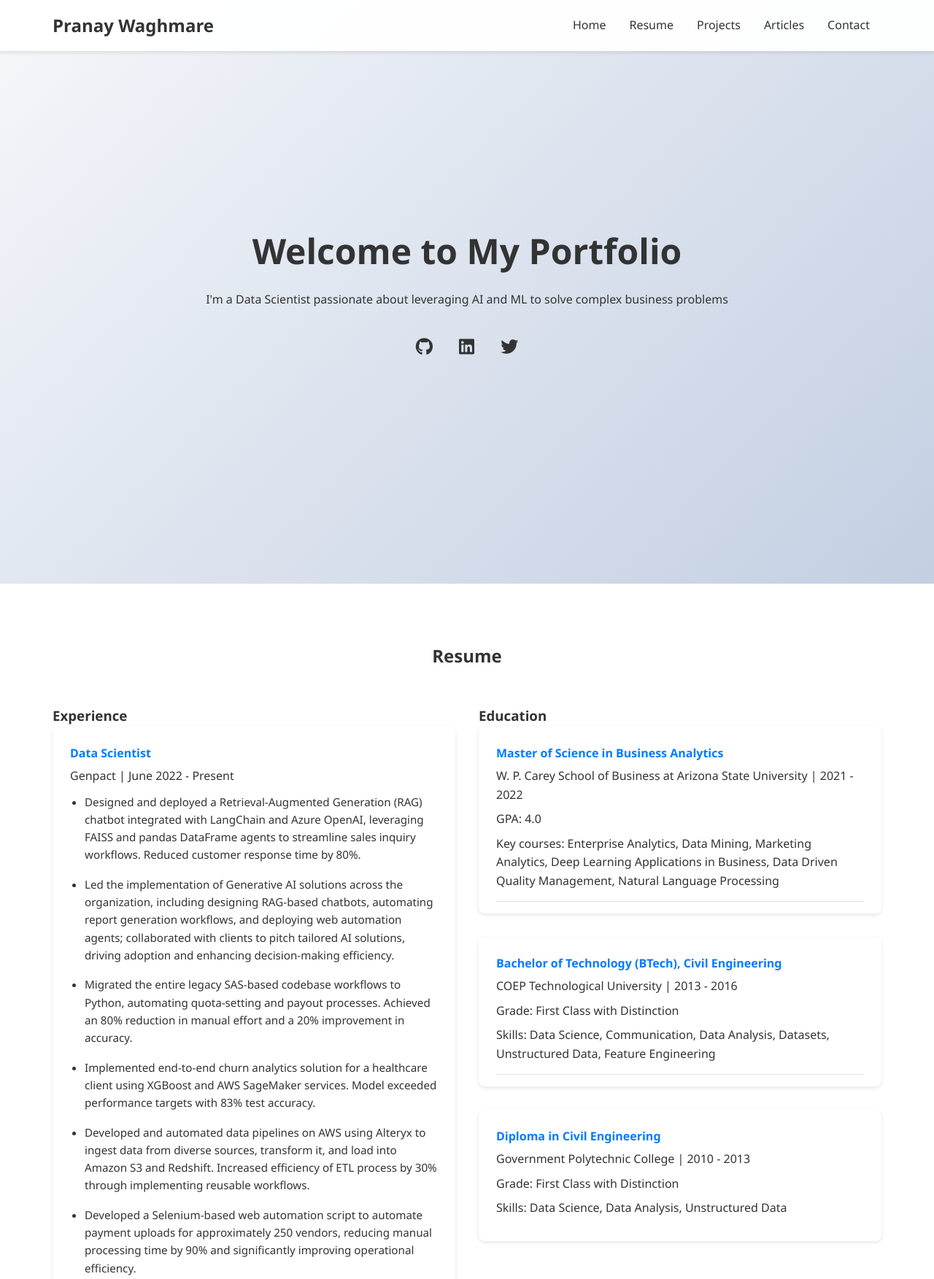
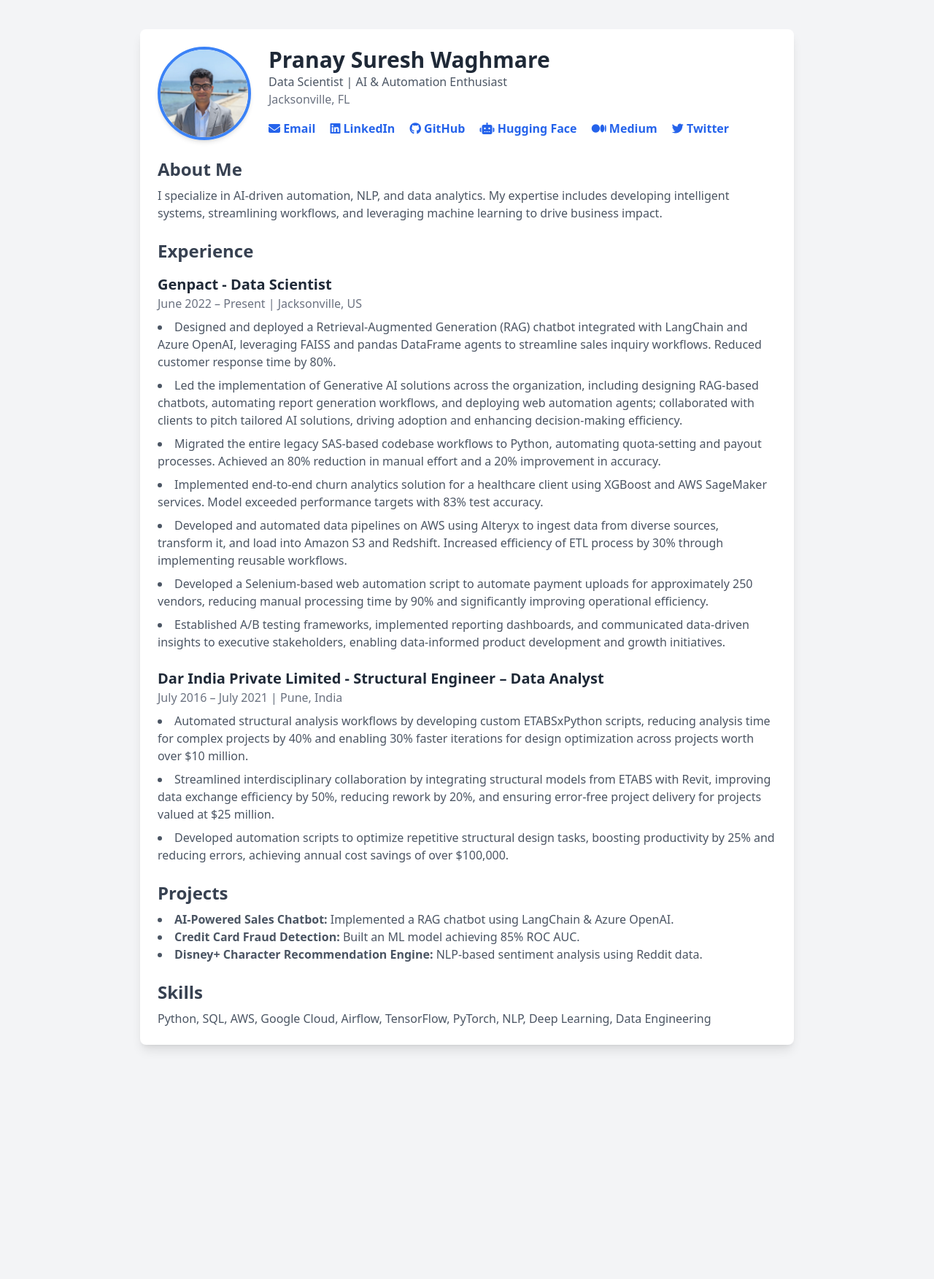
Before and after one commit to waghmareps12/waghmareps12.github.io, a plain HTML site: page index.html in a window 1280 px wide. Shown: the top 1753 px of the page at 73% size. After the commit the page ends 1472 px from the top, so only its background shows below. Drawn offline with nearby package versions, Linux system fonts and the light colour scheme.

Commit message:
updated portfolio

```diff
--- a/index.html
+++ b/index.html
@@ -3,45 +3,58 @@
 <head>
     <meta charset="UTF-8">
     <meta name="viewport" content="width=device-width, initial-scale=1.0">
-    <title>My Portfolio</title>
-    <link rel="stylesheet" href="styles.css">
+    <title>Pranay Waghmare | Data Scientist</title>
+    <script src="https://cdn.tailwindcss.com"></script>
     <link rel="stylesheet" href="https://cdnjs.cloudflare.com/ajax/libs/font-awesome/6.5.1/css/all.min.css">
 </head>
-<body>
-    <nav class="navbar">
-        <div class="nav-content">
-            <div class="logo">Pranay Waghmare</div>
-            <ul class="nav-links">
-                <li><a href="#home">Home</a></li>
-                <li><a href="#resume">Resume</a></li>
-                <li><a href="#projects">Projects</a></li>
-                <li><a href="#articles">Articles</a></li>
-                <li><a href="#contact">Contact</a></li>
-            </ul>
-        </div>
-    </nav>
-
-    <section id="home" class="hero">
-        <div class="hero-content">
-            <h1>Welcome to My Portfolio</h1>
-            <p>I'm a Data Scientist passionate about leveraging AI and ML to solve complex business problems</p>
-            <div class="social-links">
-                <a href="https://github.com/Waghmareps12"><i class="fab fa-github"></i></a>
-                <a href="https://linkedin.com/in/waghmareps12"><i class="fab fa-linkedin"></i></a>
-                <a href="https://x.com/waghmareps12"><i class="fab fa-twitter"></i></a>
+<body class="bg-gray-100 font-sans">
+    <div class="max-w-4xl mx-auto my-10 p-6 bg-white shadow-lg rounded-lg">
+        <!-- Profile Section -->
+        <div class="flex flex-col md:flex-row items-center md:items-start">
+            <img src="self-image.webp" alt="Pranay Waghmare" class="w-32 h-32 rounded-full border-4 border-blue-500 shadow-md">
+            <div class="ml-6">
+                <h1 class="text-3xl font-bold text-gray-800">Pranay Suresh Waghmare</h1>
+                <p class="text-gray-600">Data Scientist | AI & Automation Enthusiast</p>
+                <p class="text-gray-500">Jacksonville, FL</p>
+                <div class="mt-4 space-x-4">
+                    <a href="mailto:waghmareps12@gmail.com" class="text-blue-600 font-semibold hover:text-blue-800">
+                        <i class="fas fa-envelope"></i> Email
+                    </a>
+                    <a href="http://www.linkedin.com/in/waghmareps12" class="text-blue-600 font-semibold hover:text-blue-800">
+                        <i class="fab fa-linkedin"></i> LinkedIn
+                    </a>
+                    <a href="https://github.com/waghmareps12" class="text-blue-600 font-semibold hover:text-blue-800">
+                        <i class="fab fa-github"></i> GitHub
+                    </a>
+                    <a href="https://huggingface.co/waghmareps12" class="text-blue-600 font-semibold hover:text-blue-800">
+                        <i class="fas fa-robot"></i> Hugging Face
+                    </a>
+                    <a href="https://medium.com/@pranay1001090" class="text-blue-600 font-semibold hover:text-blue-800">
+                        <i class="fab fa-medium"></i> Medium
+                    </a>
+                    <a href="https://twitter.com/waghmareps12" class="text-blue-600 font-semibold hover:text-blue-800">
+                        <i class="fab fa-twitter"></i> Twitter
+                    </a>
                 </div>
             </div>
-    </section>
+        </div>
 
-    <section id="resume" class="resume">
-        <h2>Resume</h2>
-        <div class="resume-content">
-            <div class="experience">
-                <h3>Experience</h3>
-                <div class="exp-item">
-                    <h4>Data Scientist</h4>
-                    <p>Genpact | June 2022 - Present</p>
-                    <ul>
+        <!-- About Section -->
+        <div class="mt-6">
+            <h2 class="text-2xl font-semibold text-gray-700">About Me</h2>
+            <p class="text-gray-600 mt-2">
+                I specialize in AI-driven automation, NLP, and data analytics. My expertise includes
+                developing intelligent systems, streamlining workflows, and leveraging machine learning to drive business impact.
+            </p>
+        </div>
+
+        <!-- Experience Section -->
+        <div class="mt-6">
+            <h2 class="text-2xl font-semibold text-gray-700">Experience</h2>
+            <div class="mt-4">
+                <h3 class="text-xl font-semibold text-gray-800">Genpact - Data Scientist</h3>
+                <p class="text-gray-500">June 2022 – Present | Jacksonville, US</p>
+                <ul class="list-disc list-inside text-gray-600 mt-2 space-y-2">
                     <li>Designed and deployed a Retrieval-Augmented Generation (RAG) chatbot integrated with LangChain and Azure OpenAI, leveraging FAISS and pandas DataFrame agents to streamline sales inquiry workflows. Reduced customer response time by 80%.</li>
                     <li>Led the implementation of Generative AI solutions across the organization, including designing RAG-based chatbots, automating report generation workflows, and deploying web automation agents; collaborated with clients to pitch tailored AI solutions, driving adoption and enhancing decision-making efficiency.</li>
                     <li>Migrated the entire legacy SAS-based codebase workflows to Python, automating quota-setting and payout processes. Achieved an 80% reduction in manual effort and a 20% improvement in accuracy.</li>
@@ -51,130 +64,35 @@
                     <li>Established A/B testing frameworks, implemented reporting dashboards, and communicated data-driven insights to executive stakeholders, enabling data-informed product development and growth initiatives.</li>
                 </ul>
             </div>
-                <div class="exp-item">
-                    <h4>Structural Engineer – Data Analyst</h4>
-                    <p>Dar India Private Limited | July 2016 - July 2021</p>
-                    <ul>
+
+            <div class="mt-6">
+                <h3 class="text-xl font-semibold text-gray-800">Dar India Private Limited - Structural Engineer – Data Analyst</h3>
+                <p class="text-gray-500">July 2016 – July 2021 | Pune, India</p>
+                <ul class="list-disc list-inside text-gray-600 mt-2 space-y-2">
                     <li>Automated structural analysis workflows by developing custom ETABSxPython scripts, reducing analysis time for complex projects by 40% and enabling 30% faster iterations for design optimization across projects worth over $10 million.</li>
                     <li>Streamlined interdisciplinary collaboration by integrating structural models from ETABS with Revit, improving data exchange efficiency by 50%, reducing rework by 20%, and ensuring error-free project delivery for projects valued at $25 million.</li>
                     <li>Developed automation scripts to optimize repetitive structural design tasks, boosting productivity by 25% and reducing errors, achieving annual cost savings of over $100,000.</li>
                 </ul>
             </div>
         </div>
-            <div class="education">
-                <h3>Education</h3>
-                <div class="edu-item">
-                    <h4>Master of Science in Business Analytics</h4>
-                    <p>W. P. Carey School of Business at Arizona State University | 2021 - 2022</p>
-                    <p>GPA: 4.0</p>
-                    <p>Key courses: Enterprise Analytics, Data Mining, Marketing Analytics, Deep Learning Applications in Business, Data Driven Quality Management, Natural Language Processing</p>
+
+        <!-- Projects Section -->
+        <div class="mt-6">
+            <h2 class="text-2xl font-semibold text-gray-700">Projects</h2>
+            <ul class="list-disc list-inside text-gray-600 mt-2">
+                <li><strong>AI-Powered Sales Chatbot:</strong> Implemented a RAG chatbot using LangChain & Azure OpenAI.</li>
+                <li><strong>Credit Card Fraud Detection:</strong> Built an ML model achieving 85% ROC AUC.</li>
+                <li><strong>Disney+ Character Recommendation Engine:</strong> NLP-based sentiment analysis using Reddit data.</li>
+            </ul>
         </div>
-                <div class="edu-item">
-                    <h4>Bachelor of Technology (BTech), Civil Engineering</h4>
-                    <p>COEP Technological University | 2013 - 2016</p>
-                    <p>Grade: First Class with Distinction</p>
-                    <p>Skills: Data Science, Communication, Data Analysis, Datasets, Unstructured Data, Feature Engineering</p>
-                </div>
-                <div class="edu-item">
-                    <h4>Diploma in Civil Engineering</h4>
-                    <p>Government Polytechnic College | 2010 - 2013</p>
-                    <p>Grade: First Class with Distinction</p>
-                    <p>Skills: Data Science, Data Analysis, Unstructured Data</p>
+
+        <!-- Skills Section -->
+        <div class="mt-6">
+            <h2 class="text-2xl font-semibold text-gray-700">Skills</h2>
+            <p class="text-gray-600 mt-2">
+                Python, SQL, AWS, Google Cloud, Airflow, TensorFlow, PyTorch, NLP, Deep Learning, Data Engineering
+            </p>
         </div>
     </div>
-        </div>
-    </section>
-
-    <section id="projects" class="projects">
-        <h2>Projects</h2>
-        <div class="projects-grid">
-            <div class="project-card">
-                <div class="project-header" onclick="toggleProject(this)">
-                    <h3>Credit Card Fraud Detection</h3>
-                    <span class="expand-icon">+</span>
-                </div>
-                <div class="project-details">
-                    <p>Developed machine learning models using multiple classification models to detect credit card fraud for senior capstone project.</p>
-                    <ul>
-                        <li>Performed data preprocessing and feature engineering on imbalanced dataset</li>
-                        <li>Optimized classifier to achieve 85% ROC AUC, outperforming baseline by 15%</li>
-                        <li>Implemented various ML algorithms including Random Forest, XGBoost, and Neural Networks</li>
-                    </ul>
-                    <div class="project-links">
-                        <a href="#" class="btn">View Code</a>
-                        <a href="#" class="btn">Live Demo</a>
-                    </div>
-                </div>
-            </div>
-            <div class="project-card">
-                <div class="project-header" onclick="toggleProject(this)">
-                    <h3>Disney+ Recommendation Engine</h3>
-                    <span class="expand-icon">+</span>
-                </div>
-                <div class="project-details">
-                    <p>Character recommendation engine for Disney Plus using Reddit user's sentiments.</p>
-                    <ul>
-                        <li>Implemented topic modeling to analyze user discussions</li>
-                        <li>Used NLP Vader / Text Blob for sentiment classification</li>
-                        <li>Created personalized character recommendations based on user preferences</li>
-                    </ul>
-                    <div class="project-links">
-                        <a href="#" class="btn">View Code</a>
-                    </div>
-                </div>
-            </div>
-            <div class="project-card">
-                <div class="project-header" onclick="toggleProject(this)">
-                    <h3>IBM ART Toolkit Research</h3>
-                    <span class="expand-icon">+</span>
-                </div>
-                <div class="project-details">
-                    <p>Research project focused on safeguarding image classification algorithms against adversarial attacks.</p>
-                    <ul>
-                        <li>Analyzed various attack vectors on ML models</li>
-                        <li>Implemented defensive strategies using IBM ART toolkit</li>
-                        <li>Evaluated model robustness under different attack scenarios</li>
-                    </ul>
-                    <div class="project-links">
-                        <a href="#" class="btn">View Research</a>
-                    </div>
-                </div>
-            </div>
-        </div>
-    </section>
-
-    <section id="articles" class="articles">
-        <h2>Latest Articles</h2>
-        <div class="articles-grid">
-            <div class="article-card">
-                <div class="article-header" onclick="toggleArticle(this)">
-                    <h3>Building RAG Applications with LangChain</h3>
-                    <span class="expand-icon">+</span>
-                </div>
-                <div class="article-details">
-                    <p>A comprehensive guide on building Retrieval Augmented Generation applications using LangChain framework.</p>
-                    <div class="article-links">
-                        <a href="https://medium.com/@pranay1001090" class="btn" target="_blank">Read on Medium</a>
-                    </div>
-                </div>
-            </div>
-        </div>
-    </section>
-
-    <footer id="contact">
-        <div class="contact-content">
-            <h2>Get In Touch</h2>
-            <p>Email: waghmareps12@gmail.com</p>
-            <p>Phone: (602) 813-8545</p>
-            <p>Location: Jacksonville, FL</p>
-            <div class="social-links">
-                <a href="https://github.com/Waghmareps12"><i class="fab fa-github"></i></a>
-                <a href="https://linkedin.com/in/waghmareps12"><i class="fab fa-linkedin"></i></a>
-                <a href="https://x.com/waghmareps12"><i class="fab fa-twitter"></i></a>
-            </div>
-        </div>
-    </footer>
-
-    <script src="script.js"></script>
 </body>
 </html>
```
Also changed, not shown: index - Copy.html (added, +180 -0 lines), self-image.webp (added), 1 other file. Lines whose indentation alone changed are shown as unchanged.
